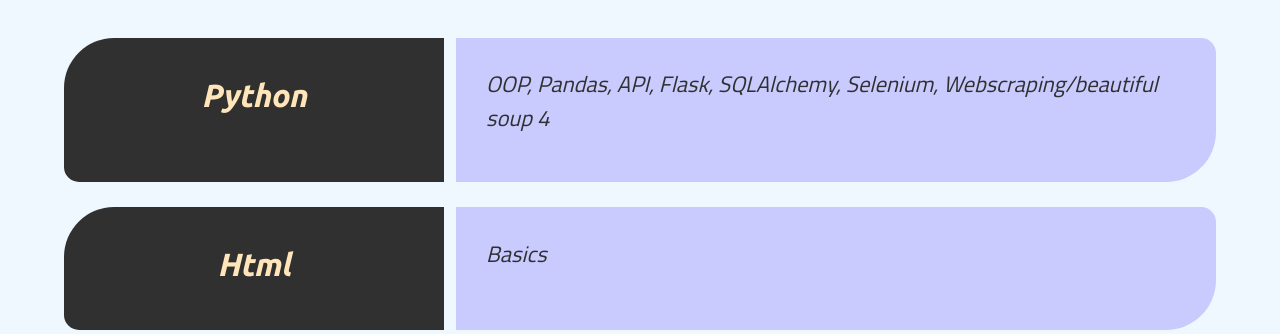
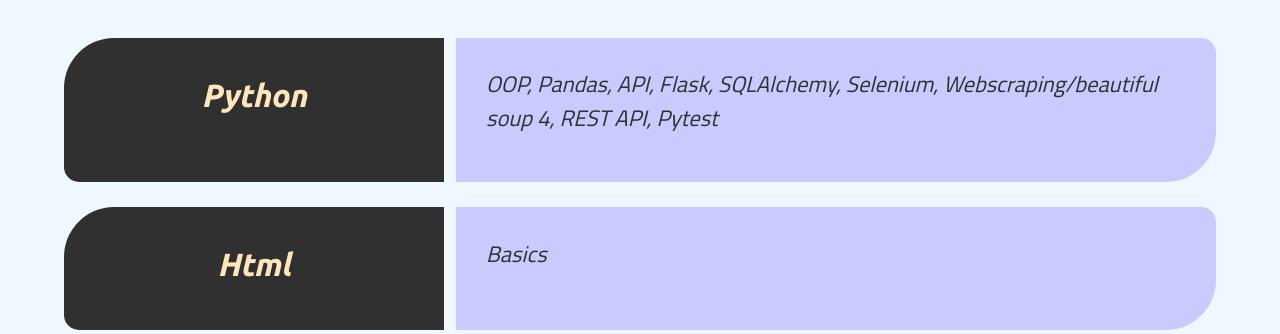
Before and after one commit to Pluszka/Personal-website, a Flask app: page / in a window 1280 px wide. Shown: the part 1358-1692 px from the top of the page. Run offline with Flask 2, Linux system fonts and the light colour scheme; some libraries are stand-ins or nearby versions.

Commit message:
update rest i pytest

```diff
--- a/templates/PLindex.html
+++ b/templates/PLindex.html
@@ -47,7 +47,7 @@
     <h1>Moje umiejętności programistyczne</h1>
     {% endblock %}
     {% block python %}
-    <p>Programowanie obiektowe, Pandas, API, Flask, SQLAlchemy, Selenium, Webscraping/beautiful soup 4</p>
+    <p>Programowanie obiektowe, Pandas, API, Flask, SQLAlchemy, Selenium, Webscraping/beautiful soup 4, REST API, Pytest</p>
     {% endblock %}
 
     {% block html %}
--- a/templates/index.html
+++ b/templates/index.html
@@ -47,7 +47,7 @@
     <h1>Programming skills</h1>
     {% endblock %}
     {% block python %}
-    <p>OOP, Pandas, API, Flask, SQLAlchemy, Selenium, Webscraping/beautiful soup 4</p>
+    <p>OOP, Pandas, API, Flask, SQLAlchemy, Selenium, Webscraping/beautiful soup 4, REST API, Pytest</p>
     {% endblock %}
 
     {% block html %}
```
